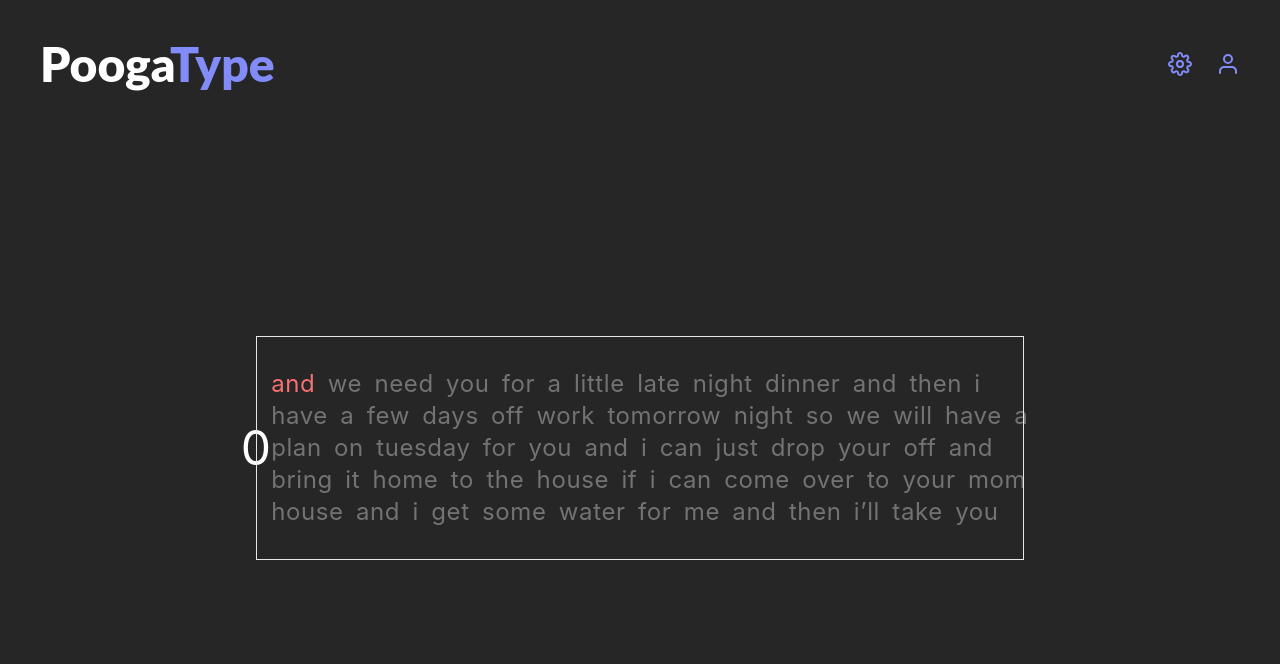
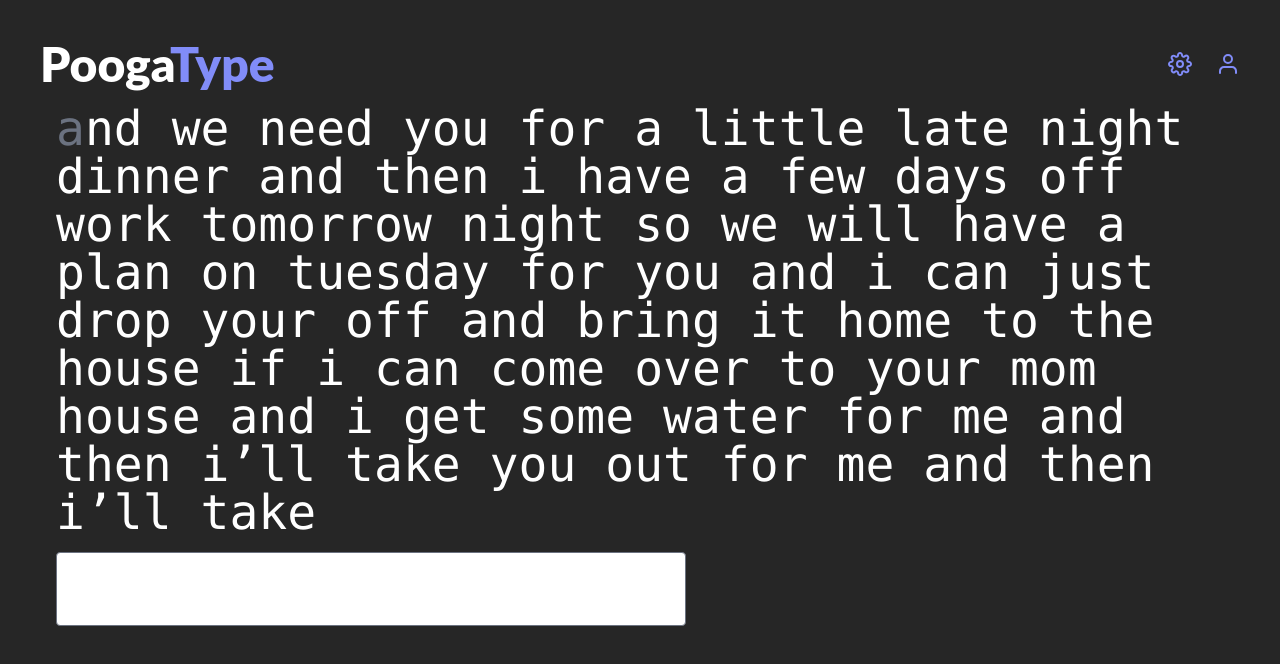
Before and after one commit to m-shao/poogatype, a React (Create React App) app: page / in a window 1280 px wide. Shown: the top 664 px of the page. Built offline with nearby package versions, Linux system fonts and the light colour scheme.

Commit message:
basic typing working, prototype created in new Typing App Component

```diff
--- a/src/App.js
+++ b/src/App.js
@@ -1,4 +1,5 @@
 import TypingField from "./components/TypingField.jsx"
+import TypingApp from "./components/TypingApp.jsx";
 
 import settingsIcon from "./images/settings.svg"
 import accountIcon from "./images/user.svg"
@@ -6,7 +7,7 @@ import accountIcon from "./images/user.svg"
 function App() {
   return (
     <div className="App">
-      <div className='h-screen w-screen bg-neutral-800 text-white text-5xl p-10 box-border overflow-hidden'>
+      <div className='h-screen w-screen bg-neutral-800 text-white text-5xl p-10 box-border overflow-hidden font-mono'>
         <div className='flex w-full justify-between'>
             <h1 className='font-black [font-family:"lato"]'>
               Pooga<span className='text-indigo-400'>Type</span>
@@ -20,7 +21,8 @@ function App() {
               </button>
             </div>
         </div>
-        <TypingField/>
+
+        <TypingApp/>
       </div>
     </div>
   );
--- /dev/null
+++ b/src/components/TypingApp.jsx
@@ -0,0 +1,56 @@
+import React, { useState } from 'react';
+
+function TypingApp() {
+  const [currentChar, setCurrentChar] = useState(0);
+  const [inputValue, setInputValue] = useState('');
+
+  const text = 'and we need you for a little late night dinner and then i have a few days off work tomorrow night so we will have a plan on tuesday for you and i can just drop your off and bring it home to the house if i can come over to your mom house and i get some water for me and then i’ll take you out for me and then i’ll take';
+
+  const handleInputChange = (event) => {
+    const inputText = event.target.value;
+    setInputValue(inputText);
+
+    let newCurrentChar = 0;
+
+    while (newCurrentChar < inputText.length && newCurrentChar < text.length) {
+      newCurrentChar++;
+    }
+
+    setCurrentChar(newCurrentChar);
+  };
+
+  const getCharClass = (index) => {
+    if (index < currentChar) {
+      if (inputValue[index] === text[index]){
+        return 'text-green-500';
+      }
+      else{
+        return 'text-red-500';
+      }
+    } else if (index === currentChar) {
+      return 'text-gray-500';
+    } else if (index >= currentChar) {
+      return 'text-white';
+    }
+  };
+
+  return (
+    <div className="p-4">
+      <p>
+        {text.split('').map((char, index) => (
+          <span key={index} className={getCharClass(index)}>
+            {char}
+          </span>
+        ))}
+      </p>
+      <input
+        className="text-black mt-4 p-2 rounded border border-gray-500"
+        type="text"
+        value={inputValue}
+        onChange={handleInputChange}
+      />
+    </div>
+  );
+}
+
+export default TypingApp;
--- a/src/components/TypingField.jsx
+++ b/src/components/TypingField.jsx
@@ -1,10 +1,12 @@
 import React, { useState, useRef, useEffect } from 'react'
 
-function Letter({keyLetter, correct}) {
+function Letter({keyLetter, correct, active}) {
+    active = true
+    // correct === 1 && console.log(keyLetter)
     return(
+        <span className={
+            !active? "text-neutral-500" : (correct === 0 ? "text-red-400": (correct === 1? "text-white": "text-neutral-500"))
 
-        <span className={
-            correct === 0 ? "text-red-400": (correct === 1? "text-white": "text-neutral-500")
         }>{keyLetter}</span>
     )
 }
@@ -27,17 +29,37 @@ function Word({keyWord, active, paragraph, text}) {
 }
 
 function TypingField() {
+    function makeArrayOf2s(words) {
+        const twoArr = words.map((word) => {
+          const row = [];
+          for (let i = 0; i < word.length; i++) {
+            row.push("2");
+          }
+          return row;
+        });
+        return twoArr;
+      }
 
-    const paragraph = "and we need you for a little late night dinner and then i have a few days off work tomorrow night so we will have a plan on tuesday for you and i can just drop your off and bring it home to the house if i can come over to your mom house and i get some water for me and then i’ll take you out for me and then i’ll take"
-    const paraList = paragraph.split("")
-
-    const [curLetter, setCurLetter] = useState('')
-    const activeWord = useRef(0)
+    let paragraph = "and we need you for a little late night dinner and then i have a few days off work tomorrow night so we will have a plan on tuesday for you and i can just drop your off and bring it home to the house if i can come over to your mom house and i get some water for me and then i’ll take you out for me and then i’ll take"
+    const paraList = paragraph.split(" ")
+    let [rightList, setRightList] = useState(makeArrayOf2s(paraList))
+    console.log(rightList)
 
     const [text, setText] = useState('')
+    const [textList, setTextList] = useState([[]])
+
+    function changeRightList(row, col, newValue) {
+        setRightList((prevArray) => {
+          const newArray = [...prevArray];
+          newArray[row] = [...prevArray[row]];
+          newArray[row][col] = newValue;
+          return newArray;
+        })
+      }
 
     const handleChange = (event) => {
         setText(event.target.value)
+        setTextList(text.split(" "))
     }
 
     const inputRef = useRef()
@@ -47,23 +69,35 @@ function TypingField() {
     }
 
     useEffect(() => {
-        console.log(curLetter)
-        curLetter === " " && (activeWord.current++)
-        setCurLetter(text[text.length - 1])
+        for (let i=0;i<textList.length;i++){
+            for(let j=0; j < textList[i].length;j++){
+                if(paraList[i][j] === textList[i][j]){
+                    changeRightList(i, j, '1')
+                }
+                else{
+                    changeRightList(i, j, '0')
+                }
+            }
+        }
     }, [text])
 
-    let yes = null
-    let wordCount = 0
+
+    let yes = 2
     return (
         <>
+            {/* <h1>{activeWord.current}</h1> */}
             <div className="flex justify-center items-center w-full h-full">
-                <h1>{activeWord.current}</h1>
                 <div className='max-w-3xl text-left text-2xl tracking-wide font-normal text-neutral-500 [word-spacing:5px] max-h-40 overflow-hidden'>
-                    {paraList.map((letter) => {
-                        letter === " " && (wordCount++)
-                        wordCount === activeWord.current ? (letter === curLetter ? yes = 1 : yes = 0) : yes = 2
+                    {paraList.map((word, wordInd) => {
+
                         return(
-                            <Letter keyLetter={letter} correct={yes}/>
+                            <span>
+                                {word.split("").map((letter, ind) => {
+                                    yes = parseInt(rightList[wordInd][ind])
+                                    return(
+                                        <Letter keyLetter={letter} correct={yes}/>
+                                    )
+                                })} </span>
                         )
                     })}
                 </div>
```
